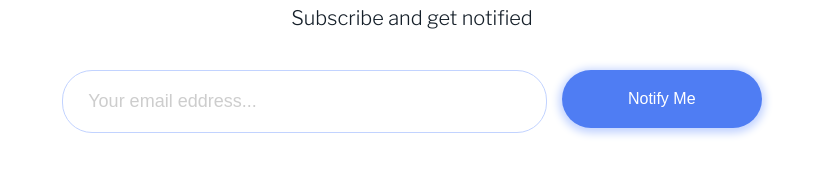
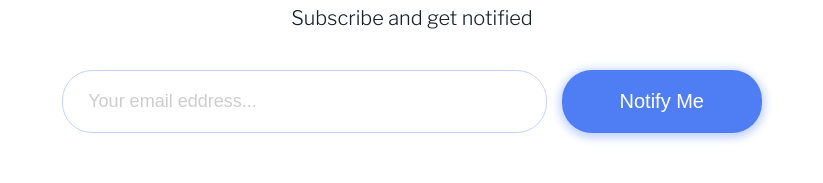
Before and after one commit to gahramanov/ping-coming-soon-page, a plain HTML site: page index.html in a window 1280 px wide. Shown: the part 232-415 px from the top of the page, without its empty margins (228-1051 px from the left). Drawn offline with nearby package versions, Linux system fonts and the light colour scheme.

Commit message:
Update style.css

```diff
--- a/style.css
+++ b/style.css
@@ -136,7 +136,7 @@ form {
 .notify-button {
   color: white;
   background-color: hsl(223, 87%, 63%);
-  font-size: .8rem;
+  font-size: 1rem;
   margin-top: 1rem;
   box-shadow: 0 2px 9px 3px hsl(223, 100%, 88%);
 }
```
